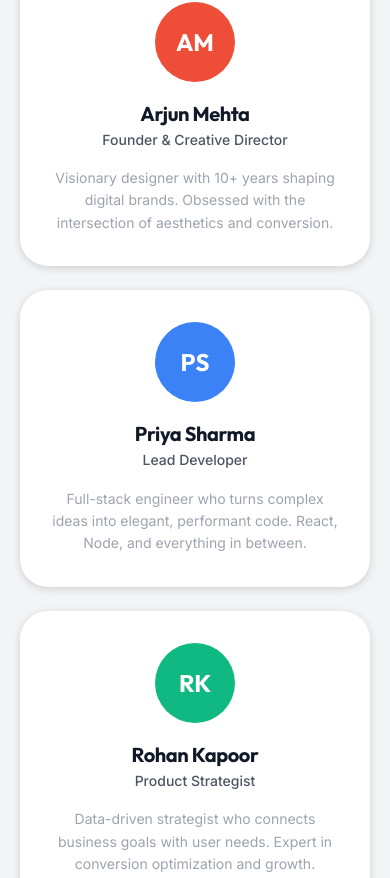
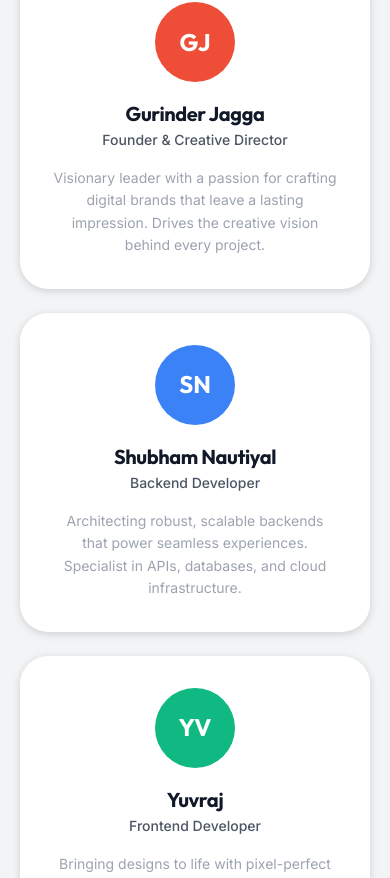
Before and after one commit to Shubhamcoding/jagga_portfolio, a React (Vite) app in the folder frontend/: page /about in a window 390 px wide. Shown: the part 1157-2035 px from the top of the page. Built offline with nearby package versions, Linux system fonts and the light colour scheme.

Commit message:
made all 4 cards visible in a single frame

```diff
--- a/frontend/src/App.css
+++ b/frontend/src/App.css
@@ -610,10 +610,9 @@
 
 /* ===== ABOUT ===== */
 .about__layout {
-  display: grid;
-  grid-template-columns: 1fr 1fr;
+  display: flex;
+  flex-direction: column;
   gap: var(--space-16);
-  align-items: start;
 }
 
 .about__description {
@@ -661,7 +660,7 @@
 
 .about__team-grid {
   display: grid;
-  grid-template-columns: repeat(2, 1fr);
+  grid-template-columns: repeat(3, 1fr);
   gap: var(--space-6);
 }
 
@@ -702,12 +701,6 @@
   color: var(--color-text-muted);
 }
 
-@media (max-width: 992px) {
-  .about__layout {
-    grid-template-columns: 1fr;
-  }
-}
-
 @media (max-width: 768px) {
   .about__team-grid {
     grid-template-columns: 1fr;
@@ -715,14 +708,35 @@
 }
 
 /* ===== SERVICES ===== */
+#services.section-padding {
+  padding: calc(var(--nav-height) + var(--space-8)) 0 var(--space-8);
+}
+
+#services .section-header {
+  margin-bottom: var(--space-6);
+}
+
+#services .section-title {
+  font-size: var(--text-4xl);
+}
+
+#services .section-subtitle {
+  font-size: var(--text-base);
+  margin-top: var(--space-3);
+}
+
+#services .section-label {
+  margin-bottom: var(--space-2);
+}
+
 .services__grid {
   display: grid;
   grid-template-columns: repeat(2, 1fr);
-  gap: var(--space-8);
+  gap: var(--space-4);
 }
 
 .services__card {
-  padding: var(--space-12);
+  padding: var(--space-6);
   display: flex;
   flex-direction: column;
   position: relative;
@@ -734,15 +748,15 @@
 }
 
 .services__card-icon-wrapper {
-  width: 64px;
-  height: 64px;
+  width: 48px;
+  height: 48px;
   border-radius: 50%;
   background: var(--color-bg);
   border: 1px solid var(--color-border);
   display: flex;
   align-items: center;
   justify-content: center;
-  margin-bottom: var(--space-8);
+  margin-bottom: var(--space-4);
   color: var(--color-accent);
   transition: all var(--transition-base);
 }
@@ -754,32 +768,35 @@
 }
 
 .services__card-icon {
-  width: 28px;
-  height: 28px;
+  width: 22px;
+  height: 22px;
 }
 
 .services__card-title {
-  font-size: var(--text-2xl);
-  margin-bottom: var(--space-4);
+  font-size: var(--text-xl);
+  margin-bottom: var(--space-2);
 }
 
 .services__card-description {
   color: var(--color-text-secondary);
-  margin-bottom: var(--space-8);
+  font-size: var(--text-sm);
+  margin-bottom: var(--space-4);
+  line-height: 1.5;
 }
 
 .services__card-features {
   display: flex;
   flex-direction: column;
-  gap: var(--space-3);
-  margin-bottom: var(--space-8);
+  gap: var(--space-2);
+  margin-bottom: var(--space-4);
 }
 
 .services__card-feature {
   display: flex;
   align-items: center;
-  gap: var(--space-3);
+  gap: var(--space-2);
   color: var(--color-text);
+  font-size: var(--text-sm);
 }
 
 .services__card-link {
@@ -787,9 +804,10 @@
   align-items: center;
   gap: var(--space-2);
   font-weight: 600;
+  font-size: var(--text-sm);
   color: var(--color-accent);
   margin-top: auto;
-  padding-top: var(--space-4);
+  padding-top: var(--space-3);
   transition: all var(--transition-fast);
 }
 
--- a/frontend/src/components/About.jsx
+++ b/frontend/src/components/About.jsx
@@ -4,37 +4,30 @@ import AnimatedSection, { AnimatedItem } from './AnimatedSection';
 const team = [
   {
     id: 1,
-    name: 'Arjun Mehta',
+    name: 'Gurinder Jagga',
     role: 'Founder & Creative Director',
-    bio: 'Visionary designer with 10+ years shaping digital brands. Obsessed with the intersection of aesthetics and conversion.',
-    avatar: 'AM',
+    bio: 'Visionary leader with a passion for crafting digital brands that leave a lasting impression. Drives the creative vision behind every project.',
+    avatar: 'GJ',
     color: '#EE4D38',
   },
   {
     id: 2,
-    name: 'Priya Sharma',
-    role: 'Lead Developer',
-    bio: 'Full-stack engineer who turns complex ideas into elegant, performant code. React, Node, and everything in between.',
-    avatar: 'PS',
+    name: 'Shubham Nautiyal',
+    role: 'Backend Developer',
+    bio: 'Architecting robust, scalable backends that power seamless experiences. Specialist in APIs, databases, and cloud infrastructure.',
+    avatar: 'SN',
     color: '#3B82F6',
   },
   {
     id: 3,
-    name: 'Rohan Kapoor',
-    role: 'Product Strategist',
-    bio: 'Data-driven strategist who connects business goals with user needs. Expert in conversion optimization and growth.',
-    avatar: 'RK',
+    name: 'Yuvraj',
+    role: 'Frontend Developer',
+    bio: 'Bringing designs to life with pixel-perfect precision. Expert in React, animations, and building interfaces users love to interact with.',
+    avatar: 'YV',
     color: '#10B981',
   },
-  {
-    id: 4,
-    name: 'Neha Gupta',
-    role: 'UI/UX Designer',
-    bio: 'Crafts stunning interfaces that users love. Specializes in design systems, micro-interactions, and accessibility.',
-    avatar: 'NG',
-    color: '#F59E0B',
-  },
 ];
+
 
 /* Clean SVG icons replacing emojis per taste-skill anti-emoji policy */
 const ValueIcon = ({ type }) => {
--- a/frontend/src/components/Work.jsx
+++ b/frontend/src/components/Work.jsx
@@ -3,7 +3,6 @@ import { motion, AnimatePresence } from 'motion/react';
 import { Link } from 'react-router-dom';
 import AnimatedSection, { AnimatedItem } from './AnimatedSection';
 import AnimatedCard from './AnimatedCard';
-import BeforeAfter from './BeforeAfter';
 import caseStudy1 from '../assets/images/case-study-1.png';
 import caseStudy2 from '../assets/images/case-study-2.png';
 import caseStudy3 from '../assets/images/case-study-3.png';
@@ -116,21 +115,6 @@ export default function Work() {
         </AnimatePresence>
       </div>
 
-      {/* Before / After */}
-      <AnimatedItem>
-        <div className="work__before-after">
-          <div className="work__before-after-header">
-            <span className="section-label">Transformation</span>
-            <h3 className="work__before-after-title">
-              See the <span className="accent-text">Difference</span>
-            </h3>
-            <p className="work__before-after-subtitle">
-              Drag the slider to compare the before and after of our Global Solutions Inc. redesign.
-            </p>
-          </div>
-          <BeforeAfter />
-        </div>
-      </AnimatedItem>
     </AnimatedSection>
   );
 }
```
